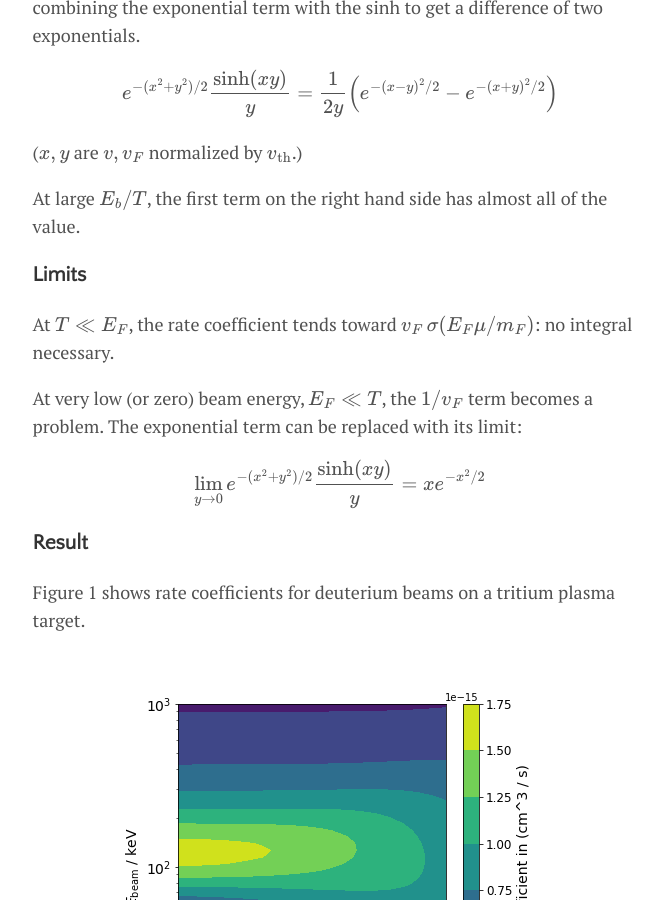
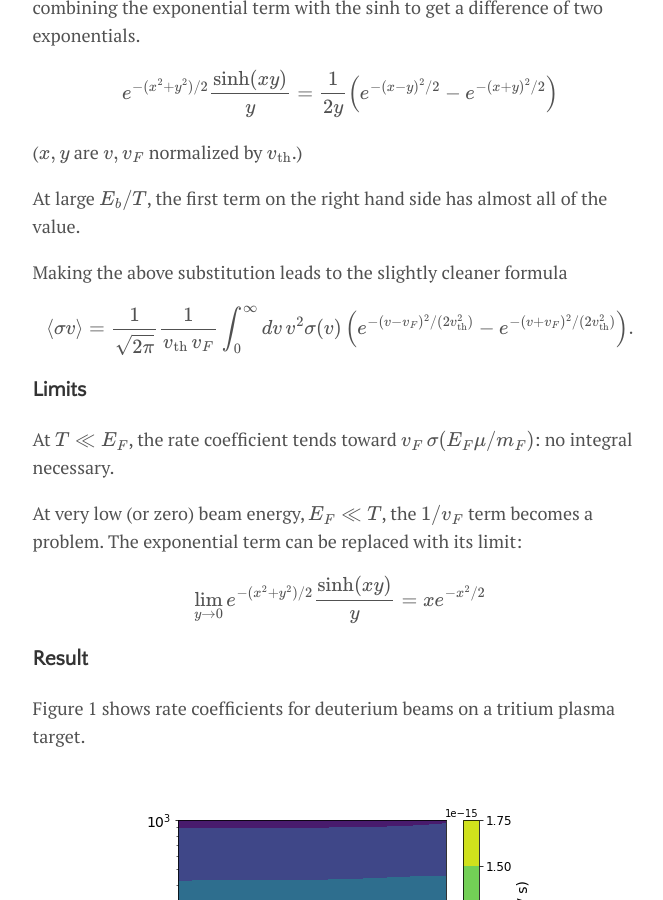
Before and after one commit to cfe316/cfe316.github.io, a Jekyll site: the page built from _posts/2023-03-22-beam-on-target.md, in a window 1280 px wide and 900 px high, scrolled down 4244 px. Shown: the whole window, without its empty margins (300-963 px from the left). Built offline with Jekyll 4.4.1, drawn with Linux system fonts in a browser that asks for light colours; formulas are drawn with MathJax 3; a style sheet for code colours, icons or effects is not loaded.

Commit message:
Amend cleaner equation

```diff
--- a/_posts/2023-03-22-beam-on-target.md
+++ b/_posts/2023-03-22-beam-on-target.md
@@ -191,6 +191,17 @@ $$
 
 At large $E_b / T$, the first term on the right hand side has almost all of the value.
 
+Making the above substitution leads to the slightly cleaner formula
+
+
+$$
+\left<\sigma v\right> =
+\frac{1}{\sqrt{2 \pi}} \frac{1}{v_\mathrm{th}\,v_F}
+\int_0^{\infty}dv\,v^2 \sigma(v)
+\left(e^{-(v - v_F)^2 / (2 v_\mathrm{th}^2)} - e^{-(v + v_F)^2 / (2 v_\mathrm{th}^2)}\right)
+.
+$$
+
 ### Limits
 
 At $T \ll E_F$, the rate coefficient tends toward $v_F\,\sigma(E_F \mu / m_F)$: no integral necessary.
```
